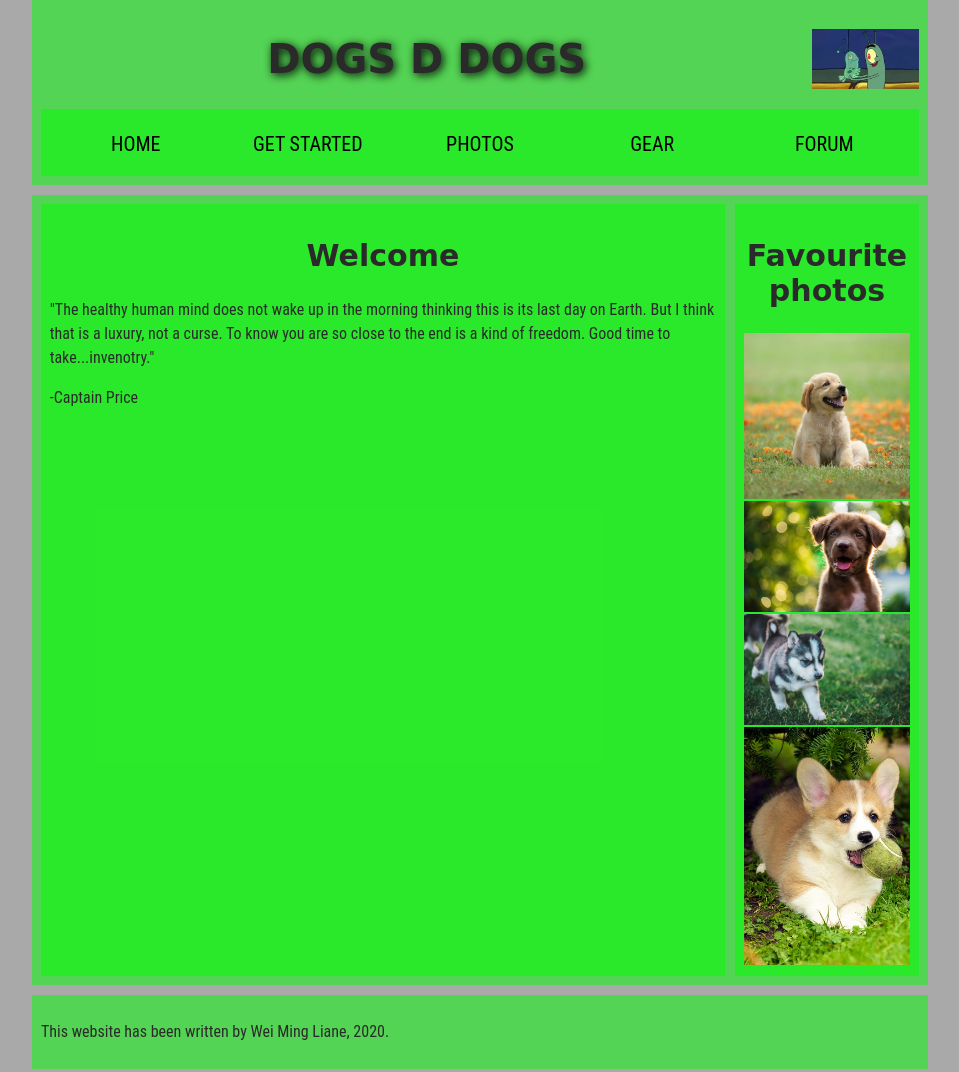
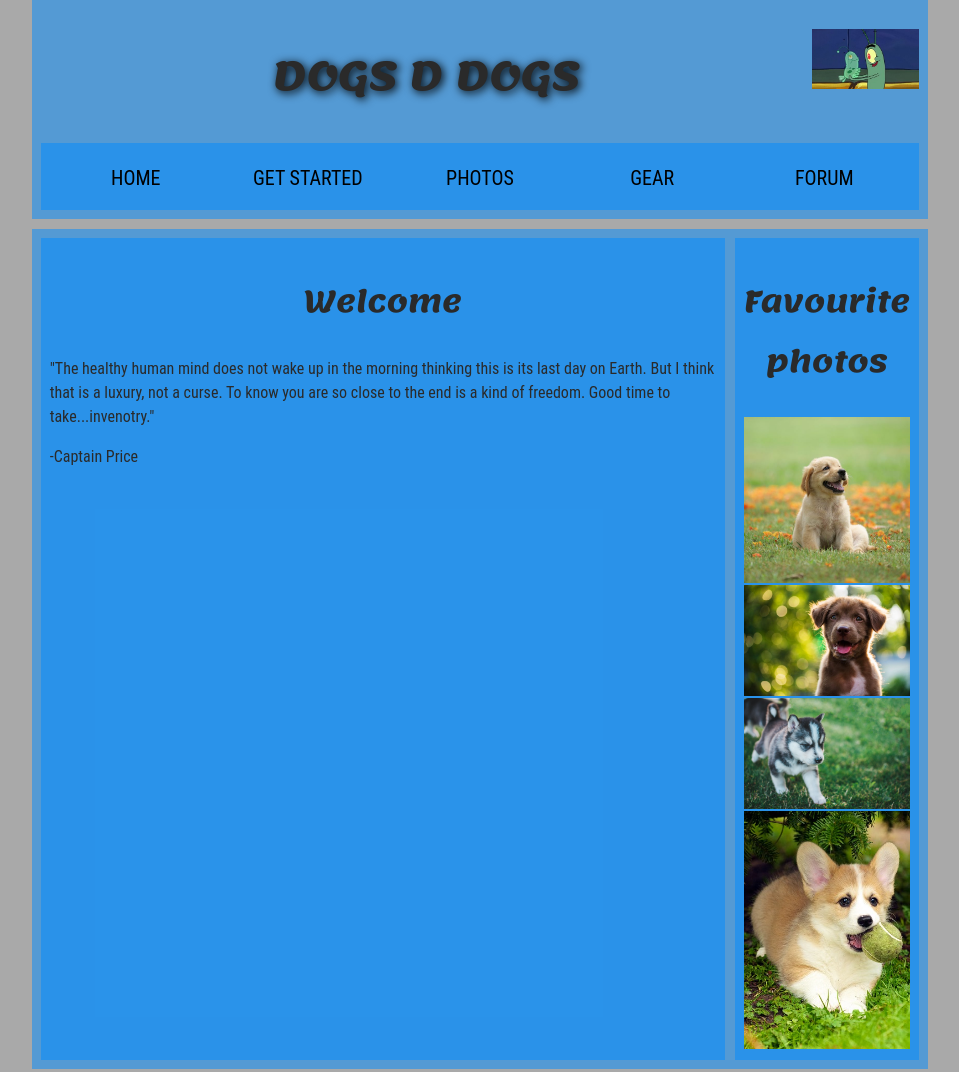
Before and after one commit to wliane/wliane.github.io, a plain HTML site: page Lab_3/index.html in a window 1280 px wide. Shown: the top 1072 px of the page, without its empty margins (160-1119 px from the left). Drawn offline with Linux system fonts and the light colour scheme.

Commit message:
Update style.css

```diff
--- a/Lab_3/style.css
+++ b/Lab_3/style.css
@@ -19,7 +19,7 @@ body {
 /* || typography */
 
 h1, h2, h3 {
-  font-family: 'Cinzel Decorative', cursive;
+  font-family: 'Lemonada', cursive;
   color: #2a2a2a;
 }
 
@@ -62,7 +62,7 @@ body > * {
 }
 
 main, header, nav, article, aside, footer, section {
-  background-color: rgba(0,255,0,0.5);
+  background-color: rgba(0, 140, 255, 0.5);
   padding: 1%;
 }
 
```
